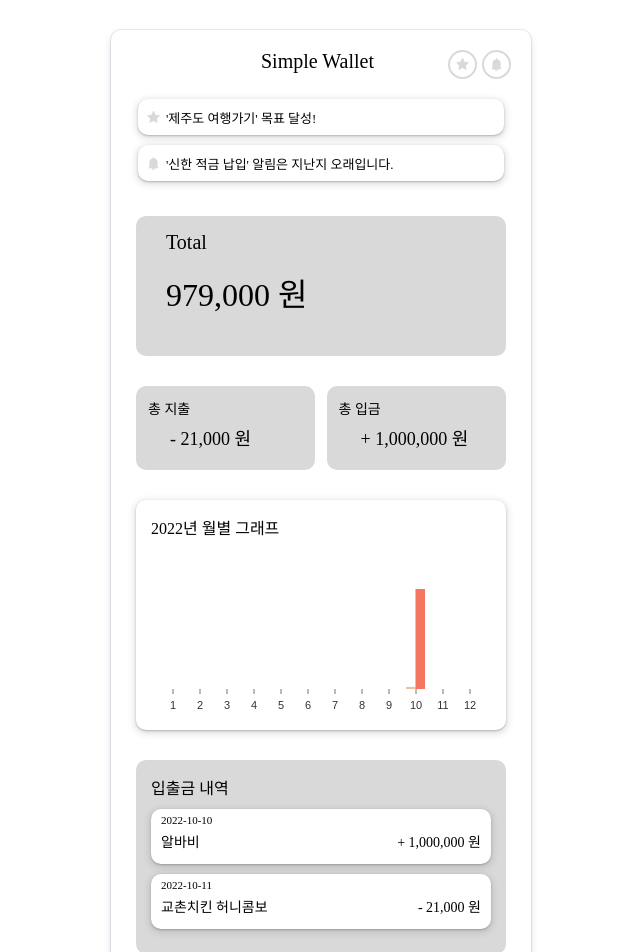
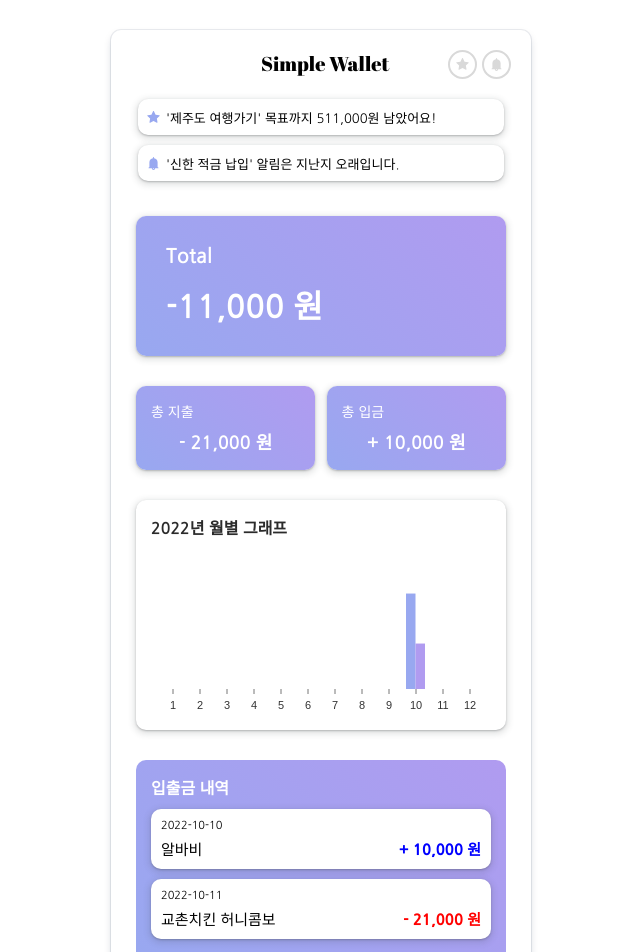
Before and after one commit to 5Suminsss2/Simple-Wallet, a React (Create React App) app: page / in a window 1280 px wide. Shown: the top 952 px of the page, without its empty margins (319-959 px from the left). Built offline with nearby package versions, Linux system fonts and the light colour scheme.

Commit message:
Design: 폰트 및 배경색 재설정 중

```diff
--- a/src/components/AccountHistory/AccountHistory.js
+++ b/src/components/AccountHistory/AccountHistory.js
@@ -15,10 +15,12 @@ function AccountHistory({dataset}) {
     padding: 15px;
     margin: 30px 0;
     border-radius: 10px;
-    background-color: #d9d9d9;
+    background: linear-gradient(45deg, #98a8f0, #b09bf0);
   `;
 
   const AccountHistoryTitle = styled.div`
+    color: #fff;
+    font-weight: 600;
     margin-bottom: 10px;
   `
 
--- a/src/components/AccountHistory/AccountHistoryCard.js
+++ b/src/components/AccountHistory/AccountHistoryCard.js
@@ -9,13 +9,17 @@ function AccountHistoryCard({data}) {
     const AccountHistoryDetail = styled.div`
         height: 55px;
         margin-bottom: 10px;
-        padding: 0 10px;
+        padding: 5px 10px 0 10px;
         font-size: 14px;
         background-color: #fff;
         border-radius: 10px;
         box-shadow: rgba(60, 64, 67, 0.3) 0px 1px 2px 0px,
         rgba(60, 64, 67, 0.15) 0px 2px 6px 2px;
     `;
+
+    const AccountHistoryTitle = styled.div`
+        font-size: 15px;
+    `
 
     const AccountHistoryDate = styled.div`
         padding: 5px 0;
@@ -28,18 +32,26 @@ function AccountHistoryCard({data}) {
         align-items: center;
     `;
 
+    const Price = styled.div`
+      font-size: 15px;
+      font-weight: 900;
+      color: ${(props) => props.color || "black"};
+    `;
+
     return (
-        <AccountHistoryDetail>
-        <AccountHistoryDate>{data.year}-{data.month}-{data.date}</AccountHistoryDate>
+      <AccountHistoryDetail>
+        <AccountHistoryDate>
+          {data.year}-{data.month}-{data.date}
+        </AccountHistoryDate>
         <AccountHistoryContents>
-            <div>{data.accountContents}</div>
-            {data.accountType === "Deposit" ? (
-            <div>+ {price} 원</div>
-            ) : (
-            <div>- {price} 원</div>
-            )}
+          <AccountHistoryTitle>{data.accountContents}</AccountHistoryTitle>
+          {data.accountType === "Deposit" ? (
+            <Price color="blue">+ {price} 원</Price>
+          ) : (
+            <Price color="red">- {price} 원</Price>
+          )}
         </AccountHistoryContents>
-        </AccountHistoryDetail>
+      </AccountHistoryDetail>
     );
 }
 
--- a/src/components/Alarm/AlarmCard.js
+++ b/src/components/Alarm/AlarmCard.js
@@ -35,21 +35,16 @@ function AlarmCard({ data }) {
 
   return (
     <AlarmItems>
-      <AiFillBell size="15" color="#d9d9d9" />
+      <AiFillBell size="15" color="#98a8f0" />
       {dDay(data) === 0 ? (
+        <AlarmText>'{data.alarmContents}' 당일 입니다!</AlarmText>
+      ) : dDay(data) > 0 ? (
         <AlarmText>
-          '{data.alarmContents}' 당일 입니다!
+          '{data.alarmContents}'까지 {dDay(data)}일 남았습니다.
         </AlarmText>
-        ) : dDay(data) > 0 ? (
-          <AlarmText>
-            '{data.alarmContents}'까지 {dDay(data)}일 남았습니다.
-          </AlarmText>
-        ): (
-          <AlarmText>
-            '{data.alarmContents}' 알림은 지난지 오래입니다.
-          </AlarmText>
-        )
-      }
+      ) : (
+        <AlarmText>'{data.alarmContents}' 알림은 지난지 오래입니다.</AlarmText>
+      )}
     </AlarmItems>
   );
 }
--- a/src/components/Alarm/GoalCard.js
+++ b/src/components/Alarm/GoalCard.js
@@ -28,14 +28,13 @@ function GoalCard({ data }) {
 
   return (
     <AlarmItems>
-      <AiFillStar size="15" color="#d9d9d9" />
+      <AiFillStar size="15" color="#98a8f0" />
       {remainingPrice >= 0 || remainingPrice === 0 ? (
-        <AlarmText>
-          '{data.goalContents}' 목표 달성!
-        </AlarmText>
+        <AlarmText>'{data.goalContents}' 목표 달성!</AlarmText>
       ) : (
         <AlarmText>
-          '{data.goalContents}' 목표까지 {" "} { Math.abs(remainingPrice).toLocaleString("ko-KR")}원 남았어요!
+          '{data.goalContents}' 목표까지{" "}
+          {Math.abs(remainingPrice).toLocaleString("ko-KR")}원 남았어요!
         </AlarmText>
       )}
     </AlarmItems>
--- a/src/components/GraphAccount.js
+++ b/src/components/GraphAccount.js
@@ -13,6 +13,11 @@ const ChartContainer = styled.div`
   border-radius: 10px;
   box-shadow: rgb(60 64 67 / 30%) 0px 1px 2px 0px,
     rgb(60 64 67 / 15%) 0px 2px 6px 2px;
+`;
+
+const ChartTitle = styled.div`
+  color: #2b2b2b;
+  font-weight: 700;
 `;
 
 function GraphAccount({ dataset }) {
@@ -53,7 +58,7 @@ function GraphAccount({ dataset }) {
 
   return (
     <ChartContainer>
-      <div>{today.getFullYear()}년 월별 그래프</div>
+      <ChartTitle>{today.getFullYear()}년 월별 그래프</ChartTitle>
       <ResponsiveBar
         data={monthData}
         keys={["totalWithdraw", "totalDeposit"]}
@@ -63,7 +68,7 @@ function GraphAccount({ dataset }) {
         groupMode="grouped"
         valueScale={{ type: "linear" }}
         indexScale={{ type: "band", round: true }}
-        colors={{ scheme: "nivo" }}
+        colors={["#98a8f0", "#b09bf0"]}
         defs={[
           {
             id: "dots",
--- a/src/components/Title.js
+++ b/src/components/Title.js
@@ -28,6 +28,7 @@ function Title() {
   const TitlePart = styled.div`
     margin-left: 130px;
     font-size: 20px;
+    font-family: "Abril Fatface", cursive;
   `;
 
   const IconPart = styled.div`
--- a/src/components/Total.js
+++ b/src/components/Total.js
@@ -2,29 +2,35 @@ import styled from "styled-components";
 import { useRecoilState } from "recoil";
 import { totalState } from "../store/atom";
 
-function Total({dataset}) {
+function Total({ dataset }) {
 
   // CSS
   const TotalContainer = styled.section`
     margin: 15px 0 0 0;
   `;
+
   const TotalItem = styled.div`
     width: 310px;
     height: 130px;
     margin-top: 20px;
     padding: 5px 30px;
     border-radius: 10px;
-    background-color: #d9d9d9;
+    color: #fff;
+    background: linear-gradient(45deg, #98a8f0, #b09bf0);
+    box-shadow: rgba(60, 64, 67, 0.3) 0px 1px 2px 0px,
+      rgba(60, 64, 67, 0.15) 0px 2px 6px 2px;
   `;
 
   const TotalTitle = styled.div`
-    margin-top: 10px;
+    margin-top: 25px;
     font-size: 20px;
+    font-weight: 700;
   `;
 
   const TotalAccount = styled.div`
     margin-top: 15px;
     font-size: 32px;
+    font-weight: 700;
   `;
 
   const SeperateTotalContainer = styled.div`
@@ -38,17 +44,22 @@ function Total({dataset}) {
     height: 60px;
     padding: 12px;
     border-radius: 10px;
-    background-color: #d9d9d9;
+    color: #fff;
+    background: linear-gradient(45deg, #98a8f0, #b09bf0);
+    box-shadow: rgba(60, 64, 67, 0.3) 0px 1px 2px 0px,
+      rgba(60, 64, 67, 0.15) 0px 2px 6px 2px;
   `;
 
   const SeperateTotalTitle = styled.div`
     font-size: 14px;
-    margin-bottom: 6px;
+    margin: 3px 3px 7px 3px;
   `;
 
   const SeperateTotalAccount = styled.div`
+    display: flex;
+    justify-content: center;
     font-size: 18px;
-    margin-left: 22px;
+    font-weight: 700;
   `;
 
   const [total, setTotal] = useRecoilState(totalState);
--- a/src/data/accountHistoryData.json
+++ b/src/data/accountHistoryData.json
@@ -6,7 +6,7 @@
           "month": "10",
           "date": "10",
           "accountContents": "알바비",
-          "price": 1000000
+          "price": 10000
         },
         {
           "accountType": "Withdraw",
--- /dev/null
+++ b/src/index.css
@@ -0,0 +1,62 @@
+@import url('https://fonts.googleapis.com/css2?family=Roboto:ital,wght@1,300;1,400;1,500&display=swap');
+@import url('https://fonts.googleapis.com/css2?family=Noto+Sans+KR:wght@300;400;500&display=swap');
+@import url("https://fonts.googleapis.com/css2?family=Black+Han+Sans&display=swap");
+@import url('https://fonts.googleapis.com/css2?family=Caveat:wght@600&display=swap');
+@import url('https://fonts.googleapis.com/css2?family=Abril+Fatface&display=swap');
+@import url('https://fonts.googleapis.com/css2?family=Nanum+Gothic:wght@400;700;800&display=swap');
+@import url('https://fonts.googleapis.com/css2?family=Do+Hyeon&display=swap');
+
+@font-face {
+  font-family: 'Roboto', sans-serif;
+  src: url('https://fonts.googleapis.com/css2?family=Roboto:ital,wght@1,300;1,400;1,500&display=swap')
+    format("woff");
+  font-weight: normal;
+  font-style: normal;
+  unicode-range: U+0041-005A, U+0061-007A;
+}
+
+@font-face {
+  font-family: 'Noto Sans KR', sans-serif;
+  src: url('https://fonts.googleapis.com/css2?family=Noto+Sans+KR:wght@300;400;500&display=swap')
+    format("woff");
+  font-weight: normal;
+  font-style: normal;
+  unicode-range: U+AC00-U+D7A3;
+}
+
+@font-face {
+  font-family: "Black Han Sans", sans-serif;
+  src: url("https://fonts.googleapis.com/css2?family=Black+Han+Sans&display=swap")
+}
+
+@font-face {
+  font-family: 'Caveat', cursive;
+  src:  url('https://fonts.googleapis.com/css2?family=Caveat:wght@600&display=swap');
+}
+
+/*타이틀 글씨체*/
+@font-face {
+    font-family: 'Abril Fatface', cursive;
+    src: url('https://fonts.googleapis.com/css2?family=Abril+Fatface&display=swap');
+}
+
+/*기본 글씨체*/
+@font-face {
+    font-family: 'Nanum Gothic', sans-serif;
+    src: url('https://fonts.googleapis.com/css2?family=Nanum+Gothic:wght@400;700;800&display=swap');
+}
+
+@font-face {
+    font-family: 'Do Hyeon', sans-serif;
+    src: url('https://fonts.googleapis.com/css2?family=Do+Hyeon&display=swap');
+}
+
+
+body {
+    font-family: 'Nanum Gothic', sans-serif;
+}
+
+/* :root {
+	--font-googleGugi: "googleGugi";
+	--font-googleSingleDay: "googleSingleDay";
+} */
--- a/src/index.js
+++ b/src/index.js
@@ -2,6 +2,8 @@ import React from 'react';
 import ReactDOM from 'react-dom/client';
 import { RecoilRoot } from 'recoil';
 import App from './App';
+import "./index.css";
+
 
 const root = ReactDOM.createRoot(document.getElementById('root'));
 root.render(
```
